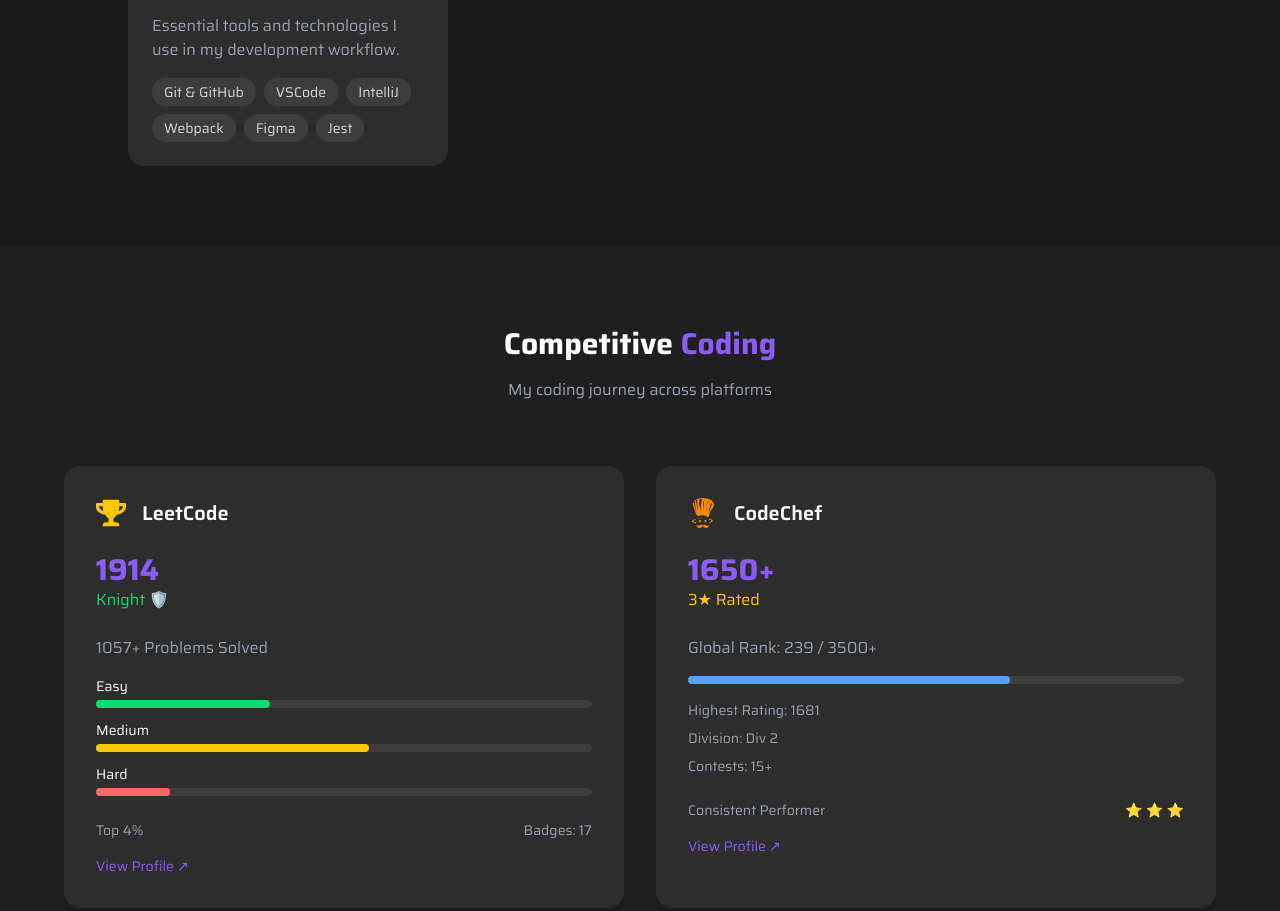
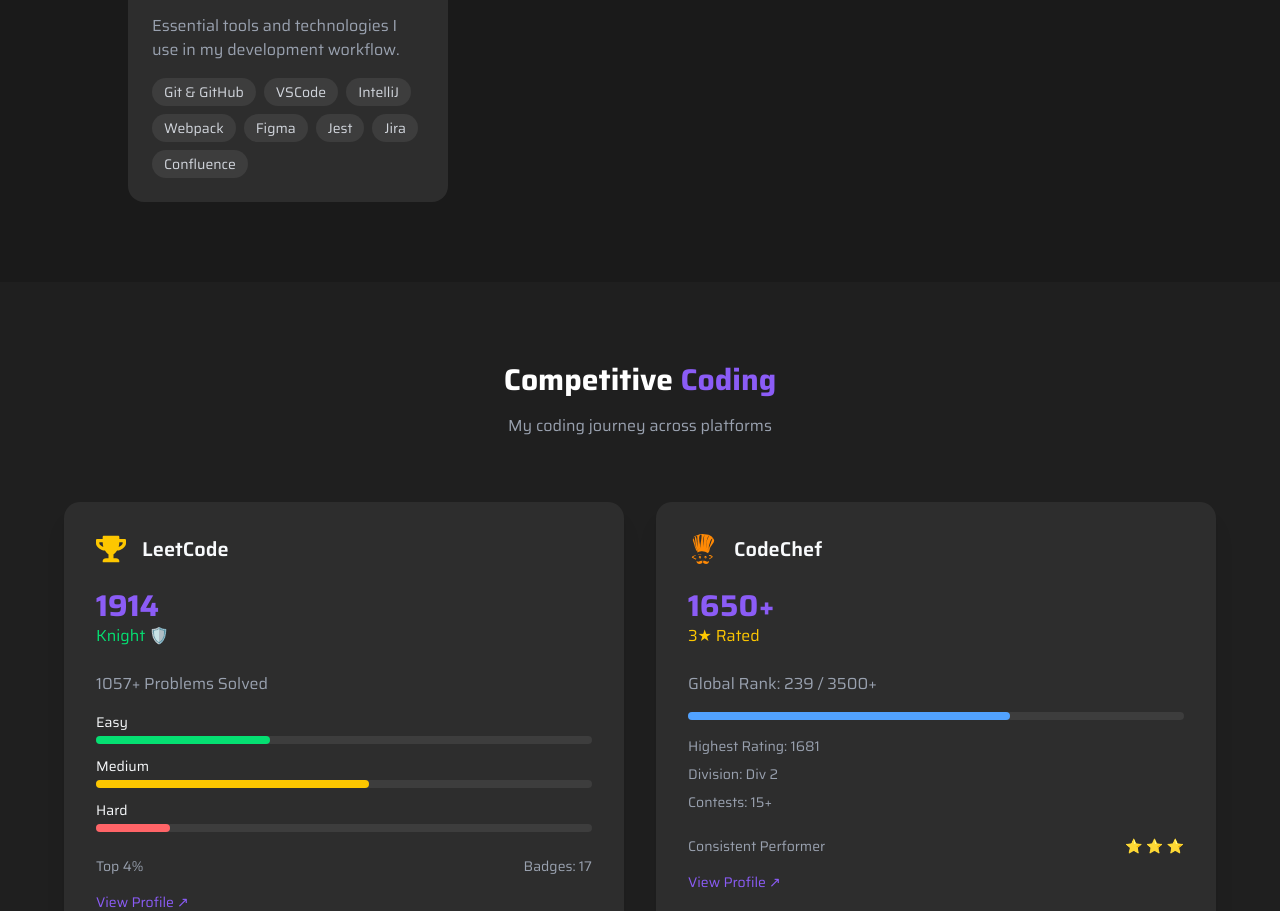
Before and after one commit to Omesh9227/protfolio-omesh, a React (Vite) app: page / in a window 1280 px wide. Shown: the part 3052-3963 px from the top of the page. Built offline with nearby package versions, Linux system fonts and the light colour scheme; the HTML template or start-up script is replaced by a standard one.

Commit message:
Updated assests.js

```diff
--- a/src/assets/assets.js
+++ b/src/assets/assets.js
@@ -78,7 +78,7 @@
     title: 'Tools & Technologies',
     icon: FaTools,
     description: 'Essential tools and technologies I use in my development workflow.',
-    tags: ['Git & GitHub', 'VSCode', 'IntelliJ', 'Webpack', 'Figma', 'Jest']
+    tags: ['Git & GitHub', 'VSCode', 'IntelliJ', 'Webpack', 'Figma', 'Jest', 'Jira', 'Confluence']
   }
 ];
 
```
